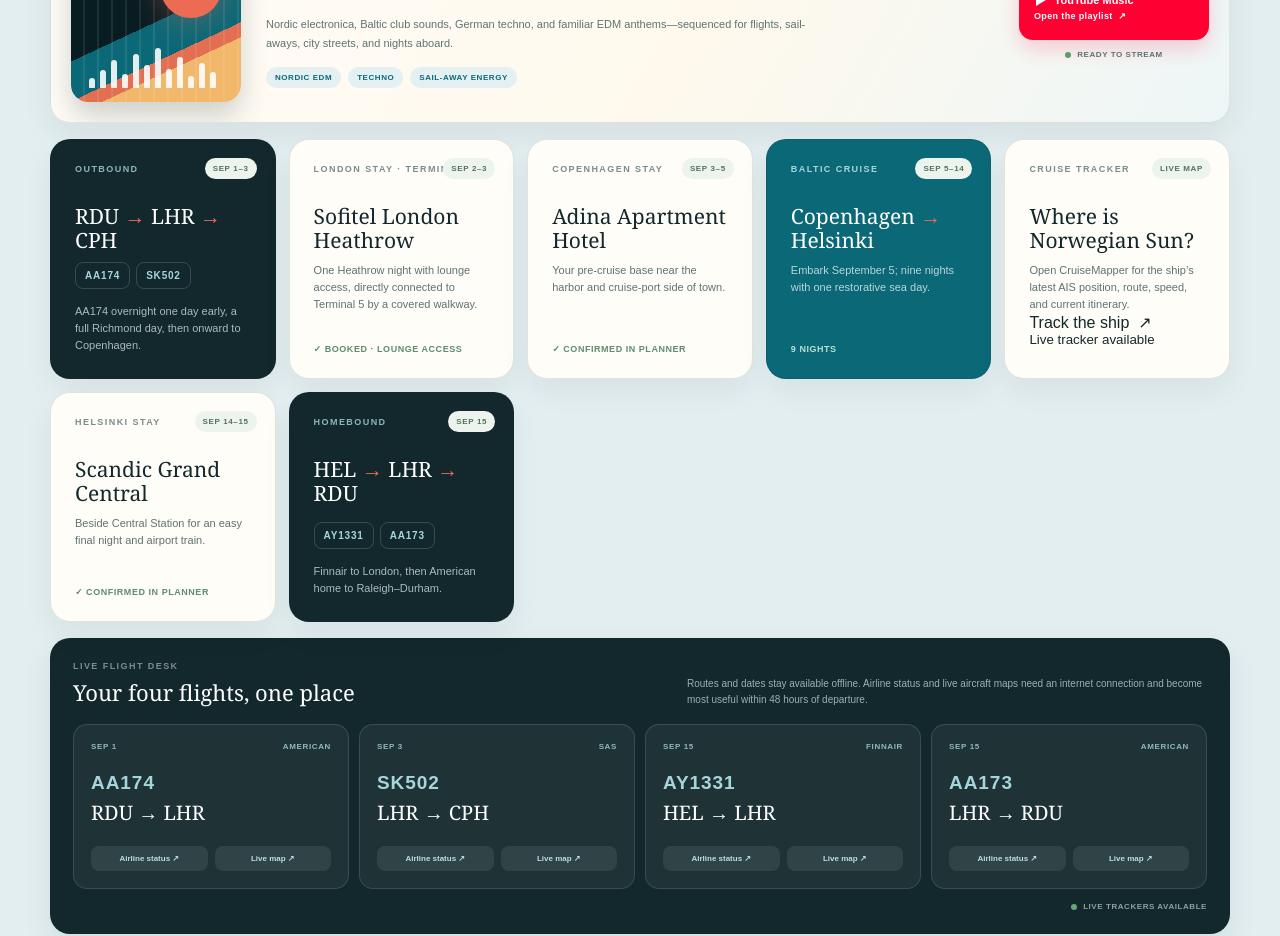
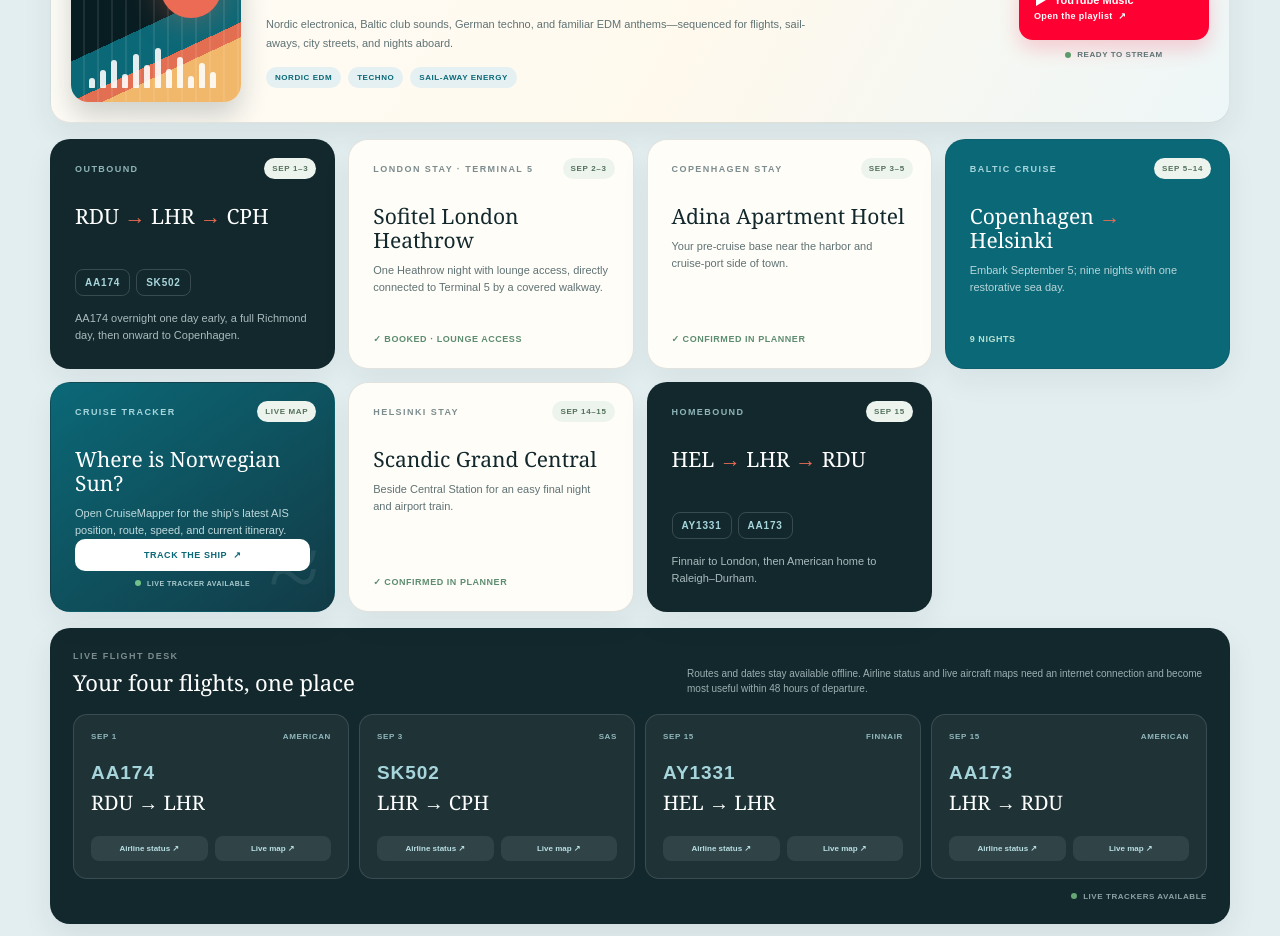
Before and after one commit to Orlogo1/baltic-cruise-companion, a React (Vite) app: page / in a window 1280 px wide. Shown: the part 1220-2156 px from the top of the page. Built offline with nearby package versions, Linux system fonts and the light colour scheme; no server answers.

Commit message:
Style cruise tracker tile

```diff
--- a/src/styles.css
+++ b/src/styles.css
@@ -127,7 +127,7 @@
 .music-action small { display: flex; align-items: center; justify-content: center; gap: 6px; color: var(--muted); font-size: 8px; font-weight: 800; letter-spacing: .07em; text-transform: uppercase; }
 .music-action small i { width: 6px; height: 6px; border-radius: 50%; background: var(--coral); }
 .music-action small i.live { background: #5c9a69; }
-.travel-grid { display: grid; grid-template-columns: repeat(5, 1fr); gap: 13px; }
+.travel-grid { display: grid; grid-template-columns: repeat(4, 1fr); gap: 13px; }
 .travel-card { position: relative; min-height: 230px; padding: 24px; display: flex; flex-direction: column; border: 1px solid rgba(18,40,44,.12); border-radius: 20px; background: var(--paper); box-shadow: 0 12px 30px rgba(18,40,44,.06); }
 .travel-card h3 { margin: 30px 0 10px; font-family: Georgia, serif; font-size: 21px; font-weight: 400; line-height: 1.15; }
 .travel-card h3 i { color: var(--coral); font-style: normal; }
@@ -150,6 +150,15 @@
 .cruise-card p { color: #b9d5d9; }
 .confirmed { margin-top: auto; padding-top: 14px; color: #5d8d70; font-size: 9px; font-weight: 800; letter-spacing: .06em; text-transform: uppercase; }
 .cruise-card .confirmed { color: #b9e0d0; }
+.cruise-tracker-card { overflow: hidden; background: linear-gradient(145deg, #0b6877, #123b46); color: white; }
+.cruise-tracker-card::after { content: "≈"; position: absolute; right: 15px; bottom: 2px; color: rgba(255,255,255,.08); font-family: Georgia, serif; font-size: 92px; line-height: 1; }
+.cruise-tracker-card .overline { color: #a7d5dc; }
+.cruise-tracker-card p { color: #c0dadd; }
+.cruise-tracker-card > a { position: relative; z-index: 1; margin-top: auto; padding: 11px 13px; border-radius: 10px; background: white; color: var(--blue); font-size: 9px; font-weight: 900; letter-spacing: .06em; text-align: center; text-transform: uppercase; transition: transform .2s ease, box-shadow .2s ease; }
+.cruise-tracker-card > a:hover { transform: translateY(-2px); box-shadow: 0 9px 20px rgba(0,0,0,.18); }
+.cruise-tracker-card small { position: relative; z-index: 1; margin-top: 9px; display: flex; align-items: center; justify-content: center; gap: 6px; color: #a9c9cd; font-size: 7px; font-weight: 800; letter-spacing: .07em; text-transform: uppercase; }
+.cruise-tracker-card small i { width: 6px; height: 6px; border-radius: 50%; background: var(--coral); }
+.cruise-tracker-card small i.live { background: #72c28a; }
 .flight-dashboard { margin-top: 16px; padding: 22px; border: 1px solid rgba(18,40,44,.12); border-radius: 20px; background: var(--ink); color: white; box-shadow: 0 12px 30px rgba(18,40,44,.08); }
 .flight-dashboard-head { display: flex; align-items: end; justify-content: space-between; gap: 30px; margin-bottom: 17px; }
 .flight-dashboard-head strong { display: block; margin-top: 6px; font-family: Georgia, serif; font-size: 22px; font-weight: 400; }
```
